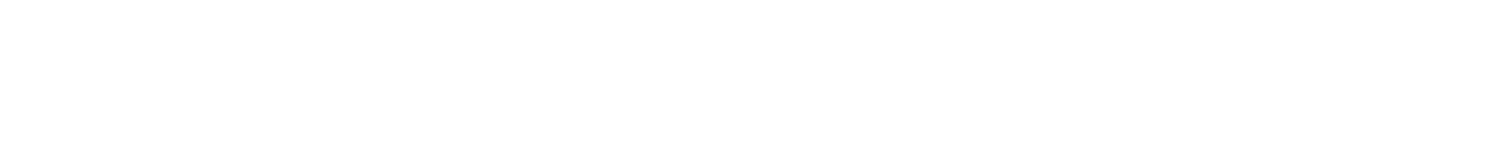
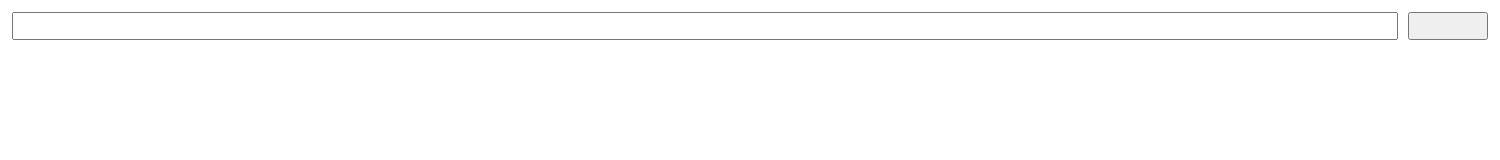
Before and after one commit to yuyu-github/Crall-FISearch, an Electron app: page renderer/main/index.html in a window 1500 px wide. Drawn offline with Linux system fonts and the light colour scheme.

Commit message:
Style: 検索ボックスを追加

```diff
--- a/renderer/main/index.html
+++ b/renderer/main/index.html
@@ -5,8 +5,15 @@
   <meta http-equiv="X-UA-Compatible" content="IE=edge">
   <meta name="viewport" content="width=device-width, initial-scale=1.0">
   <title>Crall FISearch</title>
+  <link href="style.css" rel="stylesheet">
 </head>
 <body>
+  <div id="tabs">
+    <div>
 
+    </div>
+  </div>
+
+  <script src="main.js" type="module"></script>
 </body>
 </html>
--- /dev/null
+++ b/renderer/main/js/tab.js
@@ -0,0 +1,17 @@
+export let displayedTab = null;
+
+export function createTab() {
+  displayedTab = document.getElementById('tabs').appendChild(document.createElement('div'));
+
+  //検索ボックス・検索ボタンを追加
+  let searchArea = document.createElement('div'); //Flexを使うためdivの中に入れる
+  searchArea.classList.add('search-area')
+  let searchBoxEl = document.createElement('input');
+  searchBoxEl.type = 'text';
+  searchBoxEl.classList.add('search-box');
+  searchArea.appendChild(searchBoxEl);
+  let searchButtonEl = document.createElement('button');
+  searchButtonEl.classList.add('search-button');
+  searchArea.appendChild(searchButtonEl)
+  displayedTab.appendChild(searchArea);
+}
--- /dev/null
+++ b/renderer/main/main.js
@@ -0,0 +1,3 @@
+import { createTab } from "./js/tab.js";
+
+createTab();
--- /dev/null
+++ b/renderer/main/style.css
@@ -0,0 +1,19 @@
+body {
+  margin: 0;
+}
+
+.search-area {
+  display: flex;
+  flex: 0;
+  margin: 12px;
+  height: 28px;
+}
+
+.search-area > .search-box {
+  flex: 1
+}
+
+.search-area > .search-button {
+  margin-left: 10px;
+  width: 80px;
+}
```
Also changed, not shown: preload/main.js (added).
